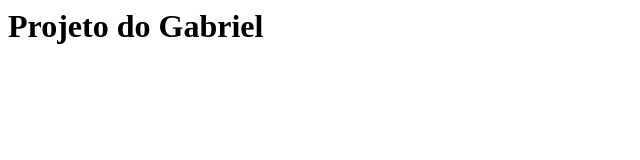
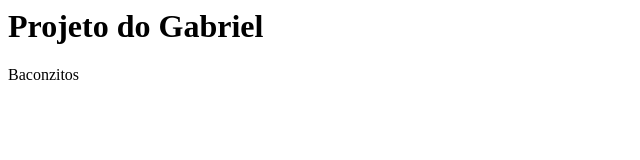
Before and after one commit to ogabrielluiz/curso-git, a plain HTML site: page index.html in a window 1280 px wide. Shown: the full height of the page, 0-640 px from the left. Drawn offline with Linux system fonts and the light colour scheme.

Commit message:
Teste da opcao add -i

```diff
--- a/index.html
+++ b/index.html
@@ -4,5 +4,8 @@
 </head>
     <body>
         <h1>Projeto do Gabriel</h1>
+        <div>
+        <p>Baconzitos</p>
+        </div>
 </body>
 </html>
```
